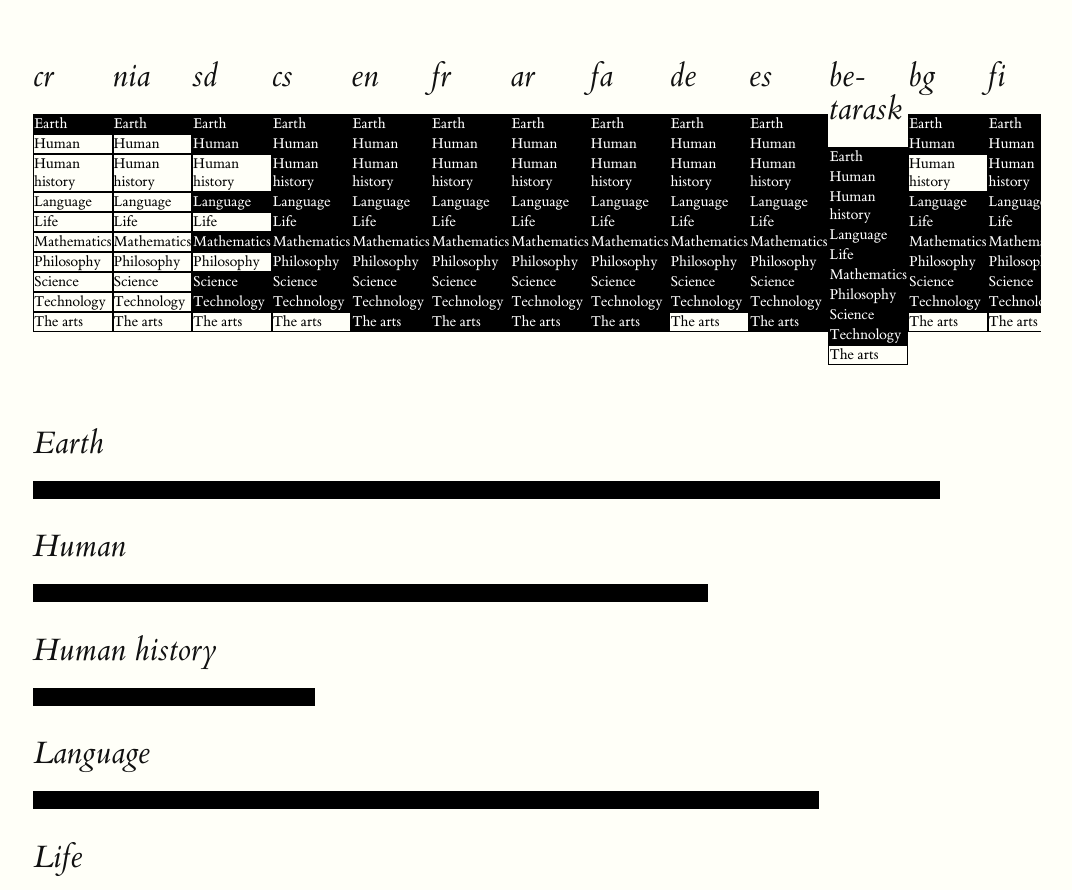
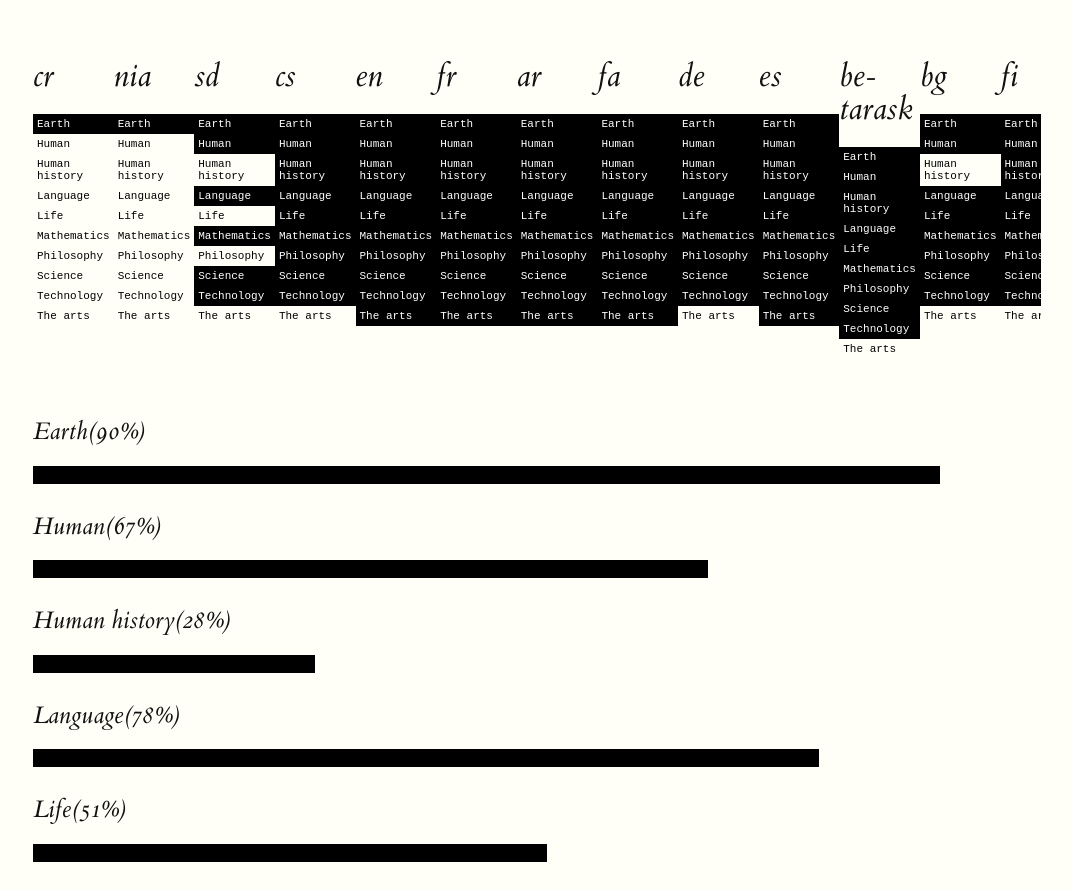
Before and after one commit to prtksxna/knowledgepie-experiments, a website: page index.html in a window 1280 px wide. Shown: the part 1628-2518 px from the top of the page, without its empty margins (127-1199 px from the left). Drawn offline with Linux system fonts and the light colour scheme.

Commit message:
fix: minor style changes

```diff
--- a/style.css
+++ b/style.css
@@ -18,8 +18,10 @@
 }
 
 .report-circle {
-  border: 1px solid black;
   color: black;
+  font-family: monospace;
+  font-size: 11px;
+  padding: 4px;
 }
 
 .report-circle.is-present {
--- a/viz/report.js
+++ b/viz/report.js
@@ -50,7 +50,7 @@ articleBar = function (data, totalLangs) {
   $container = $('.js-vital10-articleBar');
   $.each(data, function (article, count) {
     let percent = Math.round(( count * 100 ) / totalLangs);
-    $container.append($('<h2>').text(article));
+    $container.append($('<h3>').text(article + '('+percent+'%)'));
     $container.append($('<div>').addClass('articleBar-bar').css('width', percent + '%').html('&nbsp;'));
   })
 }
```
